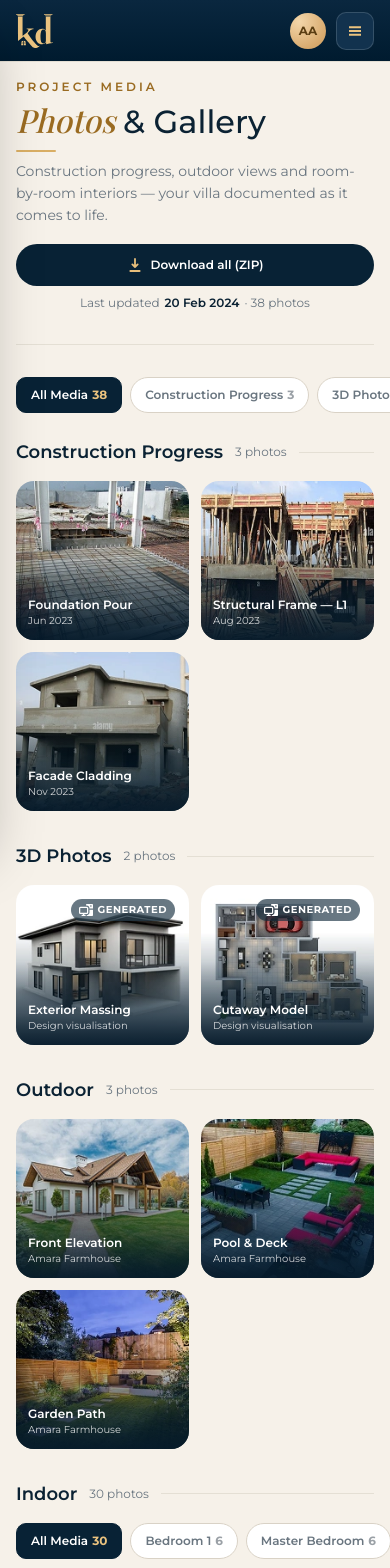
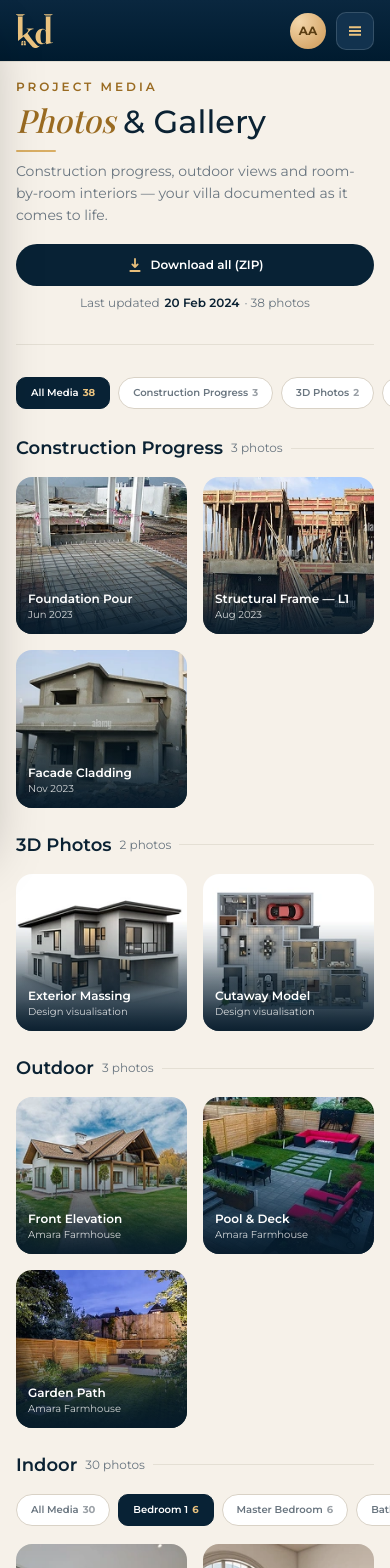
Before and after one commit to Surat-Infotech/kapuria-portal, a Next.js app: page /property-details/amara-farmhouse/photos in a window 390 px wide. Shown: the top 1568 px of the page. Built offline with nearby package versions, Linux system fonts and the light colour scheme; a web font is replaced by a local one.

Commit message:
WD-3180 add photos and gallery page design with responsive

```diff
--- a/src/app/property-details/[slug]/photos/_components/photo-card.jsx
+++ b/src/app/property-details/[slug]/photos/_components/photo-card.jsx
@@ -17,7 +17,7 @@ export const PHOTO_SIZES =
   "(max-width: 768px) 50vw, (max-width: 1536px) 33vw, 25vw";
 
 const GeneratedBadge = () => (
-  <span className="absolute top-14 right-14 z-10 inline-flex items-center gap-4 rounded-[30px] bg-[rgba(8,34,53,0.60)] px-8 py-4 text-[10px]/[14px] font-bold tracking-[0.5px] text-white uppercase backdrop-blur-[28px]">
+  <span className="absolute top-14 right-14 z-10 hidden md:inline-flex items-center gap-4 rounded-[30px] bg-[rgba(8,34,53,0.60)] px-8 py-4 text-[10px]/[14px] font-bold tracking-[0.5px] text-white uppercase backdrop-blur-[28px]">
     <GeneratedIcon className="h-12 w-14 shrink-0" />
     Generated
   </span>
@@ -28,7 +28,7 @@ const PhotoCard = ({ photo, onOpen }) => (
     type="button"
     onClick={() => onOpen(photo)}
     aria-label={`View ${photo.title} — ${photo.caption}`}
-    className="group relative isolate flex aspect-163/150 w-full cursor-pointer items-end overflow-hidden rounded-[18px] bg-surface-sunken text-left outline-none focus-visible:ring-2 focus-visible:ring-gold-400 focus-visible:ring-offset-2 focus-visible:ring-offset-background lg:aspect-259/185"
+    className="group relative isolate flex aspect-163/150 w-full cursor-pointer items-end overflow-hidden rounded-2xl bg-surface-sunken text-left outline-none focus-visible:ring-2 focus-visible:ring-gold-400 focus-visible:ring-offset-2 focus-visible:ring-offset-background lg:aspect-259/185"
   >
     <Image
       src={photo.image}
--- a/src/app/property-details/[slug]/photos/_components/photo-chips.jsx
+++ b/src/app/property-details/[slug]/photos/_components/photo-chips.jsx
@@ -30,7 +30,7 @@ const PhotoChips = ({ chips, value, onChange, label, className }) => (
           aria-selected={active}
           onClick={() => onChange(key)}
           className={cn(
-            "flex shrink-0 cursor-pointer items-center font-semibold gap-4 border px-14 py-8 text-body-xs transition-colors duration-200 ease-out outline-none focus-visible:ring-2 focus-visible:ring-gold-400 focus-visible:ring-offset-2 focus-visible:ring-offset-background md:gap-8",
+            "flex shrink-0 cursor-pointer items-center font-semibold gap-4 border px-14 py-8 text-[10px]/[14px] sm:text-body-xs transition-colors duration-200 ease-out outline-none focus-visible:ring-2 focus-visible:ring-gold-400 focus-visible:ring-offset-2 focus-visible:ring-offset-background md:gap-8",
             active
               ? "border-navy-800 bg-navy-800 rounded-[10px] text-white"
               : "border-border-default bg-surface text-text-secondary hover:bg-surface-sunken rounded-full"
--- a/src/app/property-details/[slug]/photos/_components/photo-preview-dialog.jsx
+++ b/src/app/property-details/[slug]/photos/_components/photo-preview-dialog.jsx
@@ -23,11 +23,12 @@ import { DownloadIcon, GeneratedIcon, RealPhotoIcon } from "./photo-icons";
 // below md, a centred two-column dialog above it. Only the record differs, and
 // the stamp laid over the frame.
 
-// The facts in the order the panel reads them. Room stands where the drawings
-// panel puts Scale — a buyer looking at an interior asks which room before
-// anything else, and a frame that is not of one room names the villa instead.
+// The facts in the order the panel reads them — Floor and Scale first, as the
+// drawings panel has them, then Room: a buyer looking at an interior asks which
+// room next, and a frame that is not of one room names the villa instead.
 const specRows = (photo) => [
   { label: "Floor", value: photo.floor ?? PHOTO_FILE.floor },
+  { label: "Scale", value: photo.scale ?? PHOTO_FILE.scale },
   { label: "Room", value: photoRoomLabel(photo) },
   { label: "Architect", value: PHOTO_ARCHITECT },
   { label: "Format", value: photo.format ?? PHOTO_FILE.format },
@@ -143,7 +144,7 @@ const PhotoPreviewDialog = ({ photo, onClose }) => {
             alt={`${photo.title} — ${photo.caption}`}
             priority
             sizes="(max-width: 767px) 100vw, (max-width: 1008px) 56vw, 538px"
-            className="h-300 w-full object-cover md:h-auto md:max-h-[70vh]"
+            className="h-300 w-full object-cover md:h-full"
           />
 
           <OriginBadge generated={photo.generated} />
--- a/src/app/property-details/[slug]/photos/_components/photo-section.jsx
+++ b/src/app/property-details/[slug]/photos/_components/photo-section.jsx
@@ -9,22 +9,29 @@ import { PhotoCard } from "./photo-card";
 // on screen.
 
 const PhotoGrid = ({ photos, onOpen }) => (
-  <div className="grid grid-cols-2 gap-12 sm:gap-16 md:grid-cols-3 md:gap-24 xl:grid-cols-4">
+  <div className="grid grid-cols-2 gap-16 md:grid-cols-3 md:gap-24 xl:grid-cols-4">
     {photos.map((photo) => (
       <PhotoCard key={photo.id} photo={photo} onOpen={onOpen} />
     ))}
   </div>
 );
 
+// The room rail needs more air around it than a heading does, so the Indoor
+// band opens to 24 on desktop while every other band stays at 18. Mobile is 16
+// throughout.
 const PhotoSection = ({ label, total, photos, onOpen, children }) => (
-  <section className="flex flex-col gap-16 md:gap-20">
-    <div className="flex items-center gap-12">
+  <section
+    className={`flex flex-col gap-16 ${children ? "md:gap-24" : "md:gap-18"}`}
+  >
+    <div className="flex items-center gap-8 sm:gap-16">
+      <div className="flex items-center gap-8">
         <h2 className="shrink-0 text-h4 font-semibold text-text-primary">
           {label}
         </h2>
         <p className="shrink-0 text-body-xs text-text-secondary">
           {total} photos
         </p>
+      </div>
       <div className="h-px flex-1 bg-border-subtle" />
     </div>
 
--- a/src/app/property-details/[slug]/photos/_components/photos-view.jsx
+++ b/src/app/property-details/[slug]/photos/_components/photos-view.jsx
@@ -20,9 +20,18 @@ import { PhotoSection } from "./photo-section";
 
 const ALL = "all";
 
+// The room rail opens on a room rather than on everything — Bedroom 1 for a
+// property shot in the usual order. Read off the rail's own order rather than
+// hardcoded, so a house whose interior shoot skipped Bedroom 1 opens on its
+// first room instead of on an empty grid.
+const firstIndoorRoom = (photos) =>
+  INDOOR_ROOMS.find(({ key }) =>
+    photos.some((photo) => photo.category === "indoor" && photo.room === key)
+  )?.key ?? ALL;
+
 const PhotosView = ({ property, photos }) => {
   const [category, setCategory] = useState(ALL);
-  const [room, setRoom] = useState(ALL);
+  const [room, setRoom] = useState(() => firstIndoorRoom(photos));
 
   // The frame the preview is open on, or null while the gallery is at rest.
   // Held here rather than per tile so only one dialog can ever be open, and so
@@ -147,7 +156,7 @@ const PhotosView = ({ property, photos }) => {
         />
 
         <div className="flex w-full flex-col gap-8 sm:w-auto sm:items-end lg:items-start xl:items-end md:gap-12">
-          <p className="order-2 justify-center text-body-xs flex gap-5 text-text-secondary md:order-1 lg:justify-end">
+          <p className="order-2 justify-center whitespace-nowrap text-body-xs flex gap-5 text-text-secondary md:order-1 lg:justify-end">
             Last updated{" "}
             <span className="font-semibold text-text-primary">
               {formatLongDate(lastUpdated)}
@@ -191,7 +200,7 @@ const PhotosView = ({ property, photos }) => {
             label="Filter photos by category"
           />
 
-          <div className="flex flex-col gap-32 md:gap-40">
+          <div className="flex flex-col gap-24 sm:gap-32 lg::gap-44">
             {sections.map((section) => (
               <PhotoSection
                 key={section.key}
--- a/src/data/photos.js
+++ b/src/data/photos.js
@@ -142,7 +142,7 @@ const serenityPalmsPhotos = [
     caption: "Design visualisation",
     alt: "Doll's-house cutaway showing the ground floor layout",
     category: "3d",
-    generated: true,
+    // generated: true,
     captured: "2024-06-12",
     image: renderCutaway,
   },
@@ -152,7 +152,7 @@ const serenityPalmsPhotos = [
     caption: "Design visualisation",
     alt: "Cutaway render of the stair hall and living room",
     category: "3d",
-    generated: true,
+    // generated: true,
     captured: "2024-06-12",
     image: renderInterior,
   },
@@ -306,6 +306,7 @@ export const PHOTO_ARCHITECT = "Vikram Pannu";
 export const PHOTO_AUTHOR = "Kapuria Design Studio";
 export const PHOTO_FILE = {
   floor: "Ground Floor",
+  scale: "1:100",
   format: "PDF",
   size: "3.1 MB",
 };
```
Lines whose indentation alone changed are shown as unchanged.
